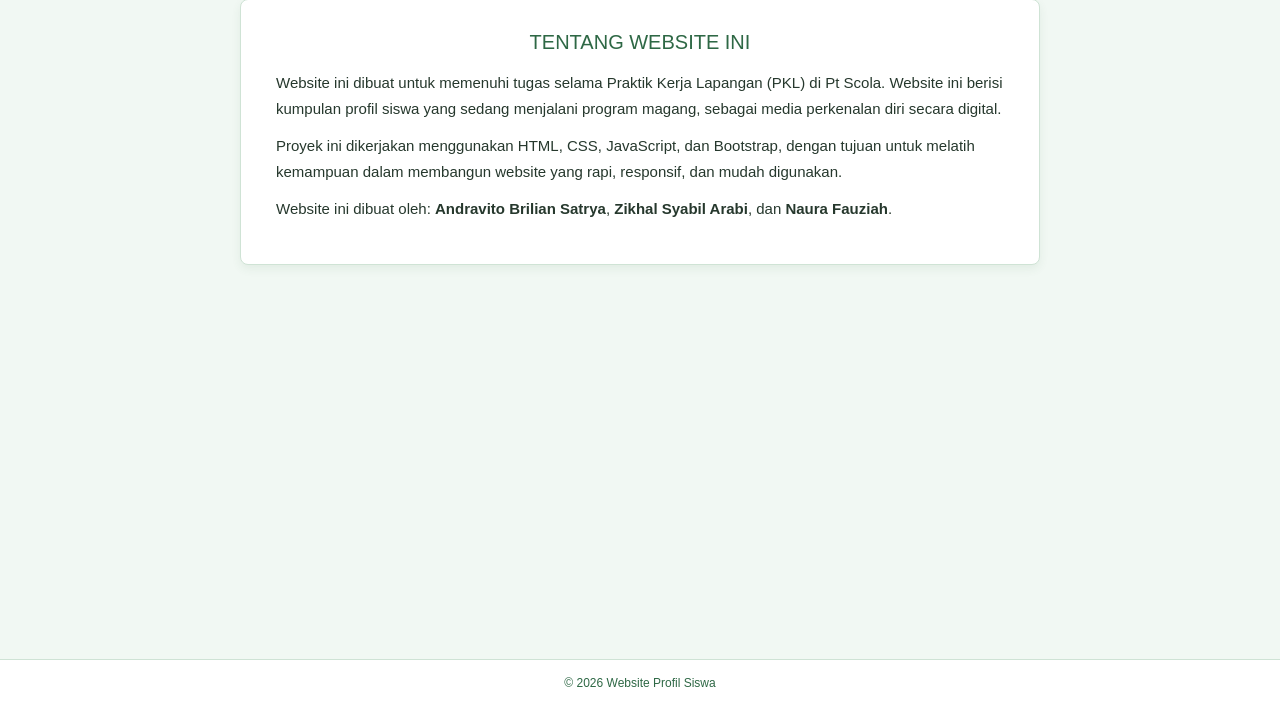
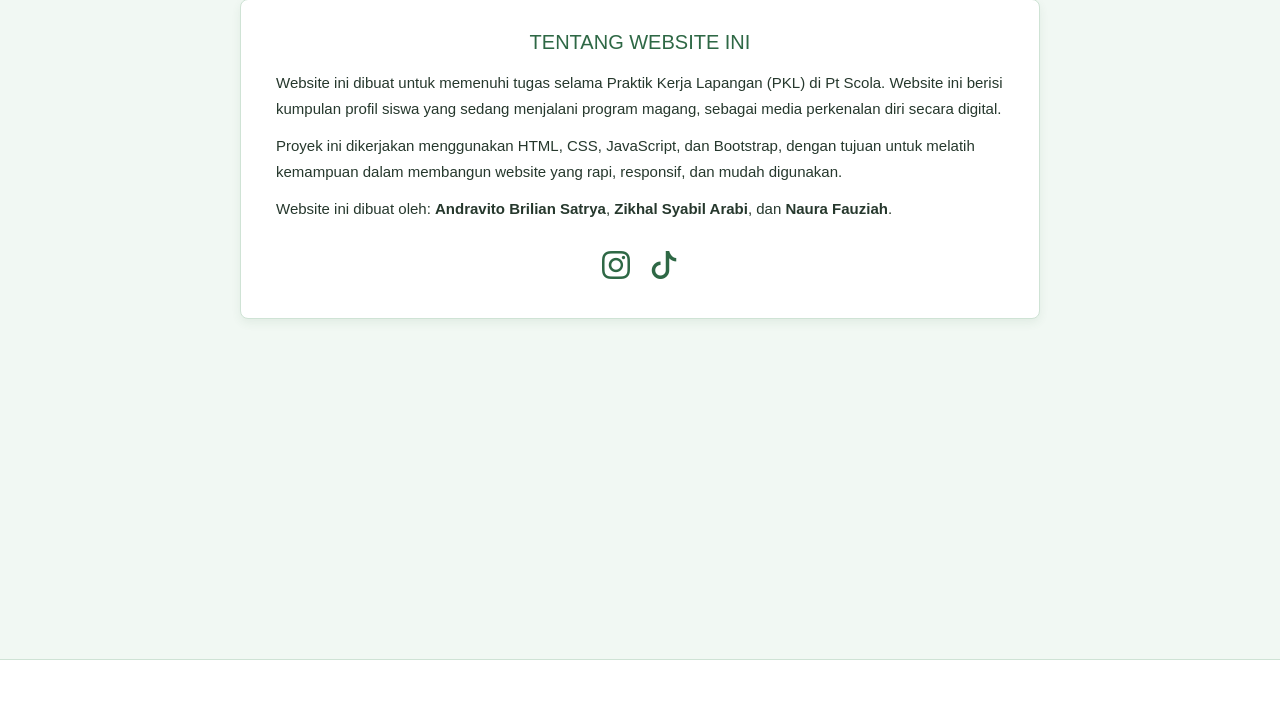
Before and after one commit to Magang-SMKN-4-Padalarang/internship-fundamental, a PHP site: page /tentang/tentang.html in a window 1280 px wide. Shown: the part 94-800 px from the top of the page. Run offline with PHP 8.4, Linux system fonts and the light colour scheme.

Commit message:
add IG and TIKTOK

```diff
--- a/style.css
+++ b/style.css
@@ -233,7 +233,6 @@ footer {
         height: 210px;
     }
 
-<<<<<<< HEAD
     .hero {
       text-align: center;
       padding: 65px 16px 35px;
@@ -331,6 +330,4 @@ footer {
       border-top: 1px solid #d8e7dc;
       background-color: #ffffff;
     }
-=======
-}
->>>>>>> a70a8bf (update css home, tambah carousel slide berita)
+  }
--- a/tentang/style.css
+++ b/tentang/style.css
@@ -72,16 +72,41 @@ body {
   margin: 12px 0;
 }
 
+/* ===== Ikon Sosial Media ===== */
+.sosial-media {
+  display: flex;
+  justify-content: center;
+  gap: 20px;
+  margin-top: 24px;
+}
+
+.ikon-sosial {
+  font-size: 28px;
+  color: #2e6845;
+  transition: transform 0.2s ease, color 0.2s ease;
+}
+
+.ikon-sosial:hover {
+  transform: scale(1.15);
+}
+
+.ikon-ig:hover {
+  color: #dc2743;
+}
+
+.ikon-tiktok:hover {
+  color: #000000;
+}
+
 .footer {
   border-top: 1px solid #cfe3d5;
   text-align: center;
   padding: 14px;
   font-size: 12px;
   background-color: white;
-  color: #2e6845;
+  color: #ffffff;
 }
 
-/* Responsive */
 @media (max-width: 480px) {
   .kotak {
     padding: 20px;
@@ -98,4 +123,8 @@ body {
   .header h2 {
     font-size: 12px;
   }
+
+  .ikon-sosial {
+    font-size: 24px;
+  }
 }
--- a/tentang/tentang.html
+++ b/tentang/tentang.html
@@ -6,6 +6,7 @@
   <meta name="viewport" content="width=device-width, initial-scale=1.0">
   <title>Tentang Website</title>
   <link href="https://cdn.jsdelivr.net/npm/bootstrap@5.3.3/dist/css/bootstrap.min.css" rel="stylesheet">
+  <link rel="stylesheet" href="https://cdn.jsdelivr.net/npm/bootstrap-icons@1.11.3/font/bootstrap-icons.css">
   <link rel="stylesheet" href="style.css">
 </head>
 
@@ -36,6 +37,17 @@
           Website ini dibuat oleh: <b>Andravito Brilian Satrya</b>, <b>Zikhal Syabil Arabi</b>,
           dan <b>Naura Fauziah</b>.
         </p>
+
+        <div class="sosial-media">
+          <a href="https://www.instagram.com/smkn4padalarang?stkn=OXAzY2FwbnU4bW14" target="_blank"
+            rel="noopener noreferrer" class="ikon-sosial ikon-ig" title="Instagram">
+            <i class="bi bi-instagram"></i>
+          </a>
+          <a href="https://www.tiktok.com/@smkn4padalarang?_r=1&_t=ZS-99bsDG9uhx1" target="_blank"
+            rel="noopener noreferrer" class="ikon-sosial ikon-tiktok" title="TikTok">
+            <i class="bi bi-tiktok"></i>
+          </a>
+        </div>
       </div>
     </div>
   </main>
```
